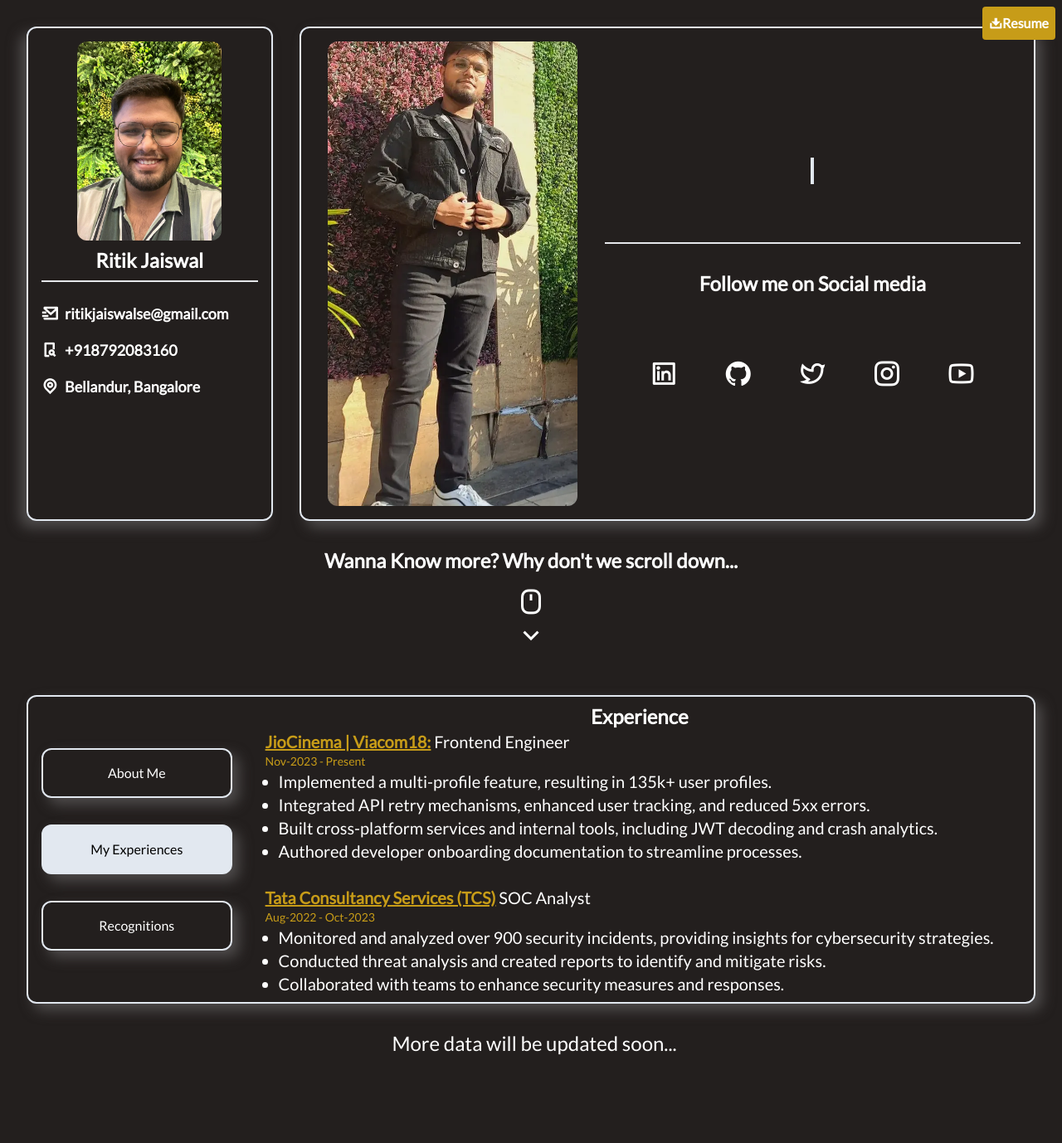
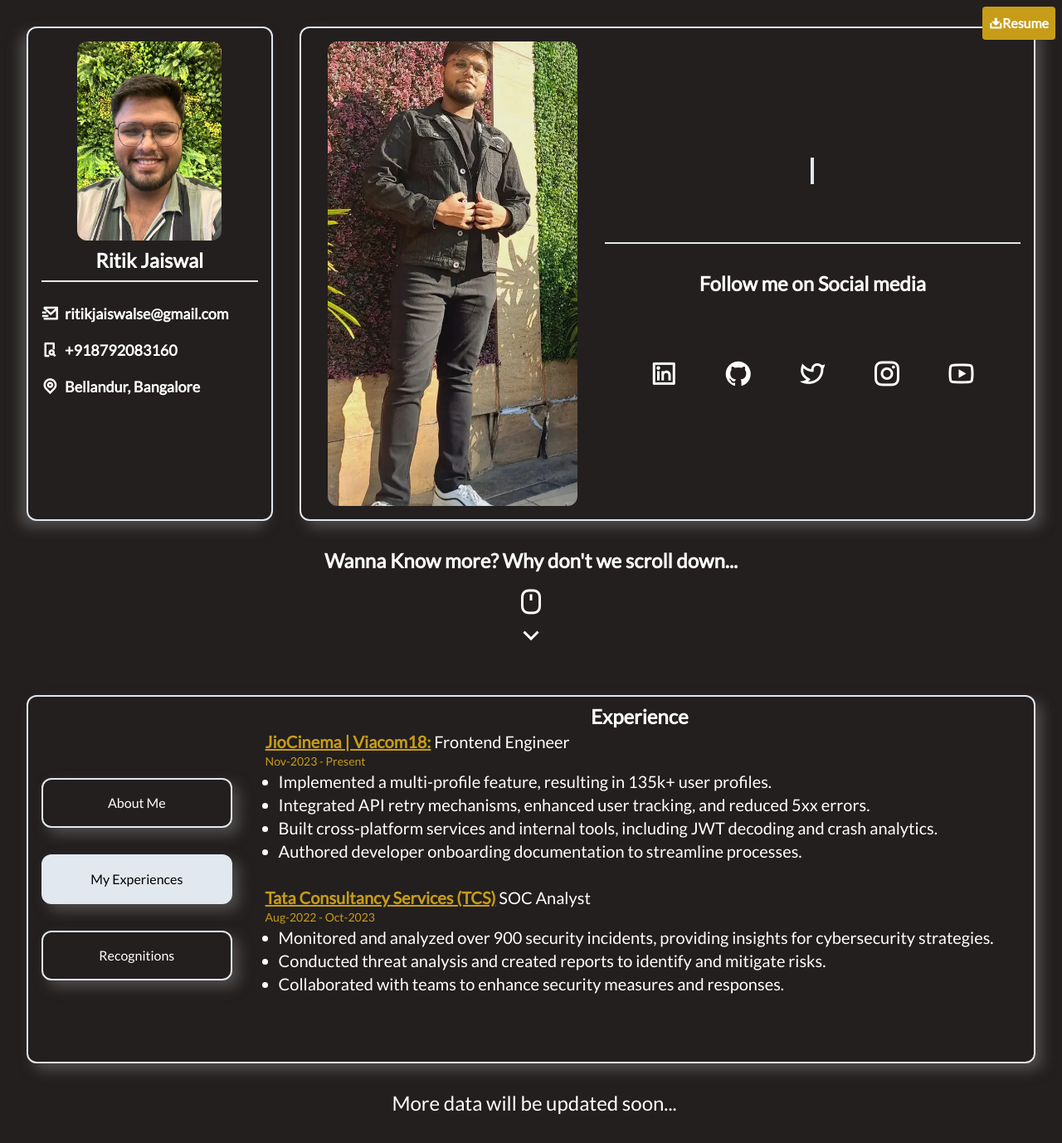
Before and after one commit to RitikJaiswal75/portfolio, a React (Vite) app: page /experience in a window 1280 px wide. Shown: the whole page at 83% size. Before the commit the page ends 1306 px from the top, so only its background shows below. Built offline with nearby package versions, Linux system fonts and the light colour scheme; some icons are missing.

Commit message:
Add min height to about section and preload images, css and fonts (#4)

```diff
--- a/index.html
+++ b/index.html
@@ -8,7 +8,14 @@
   <meta name="author" content="Ritik Jaiswal">
 
   <title>Full stack software developer | Ritik Jaiswal </title>
-  <link href="https://cdn.jsdelivr.net/npm/remixicon@4.3.0/fonts/remixicon.css" rel="stylesheet" />
+  <link rel="preload" href="https://cdn.jsdelivr.net/npm/remixicon@4.3.0/fonts/remixicon.css" as="style"
+    onload="this.rel='stylesheet'">
+  <link rel="preload" href="https://fonts.googleapis.com/css2?family=Lato&display=swap" as="style"
+    onload="this.rel='stylesheet'">
+
+
+  <link rel="preload" href="/images/profile_v1.webp" as="image">
+  <link rel="preload" href="/images/profile_portrait.webp" as="image">
 
   <meta name="description"
     content="Ritik Jaiswal is a full-stack developer with 2+ years in React, TypeScript, backend development, Discord bots, and Mocha testing." />
--- a/src/components/About/index.tsx
+++ b/src/components/About/index.tsx
@@ -8,7 +8,7 @@ function About() {
     return (
         <section id='experience' className="w-full flex flex-col md:flex-row border-2 border-slate-200 rounded-xl px-4 shadow-[.5rem_.5rem_1rem_rgb(79,76,76)] sm:gap-8 my-8">
             <Toggles />
-            <div className="sm:w-4/5 max-h-[80vh] overflow-y-auto">
+            <div className="sm:w-4/5 max-h-[80vh] min-h-[55vh] overflow-y-auto">
                 <Routes>
                     <Route path="/" element={<Navigate to='/experience' />} />
                     <Route path="/about" element={<AboutMe />} />
--- a/src/components/HeroSection/ContactCard.tsx
+++ b/src/components/HeroSection/ContactCard.tsx
@@ -4,7 +4,7 @@ function ContactCard() {
     return (
         <div className="w-full sm:w-1/4 border-2 border-slate-200 rounded-xl px-4 hover:scale-105 transition ease-in-out shadow-[-.5rem_.5rem_1rem_rgb(79,76,76)]">
             <div className="py-2 pt-4">
-                <img src="/images/profile_v1.jpg" className="rounded-xl w-2/3 min-h-[25vh] sm:min-h-[30vh] mx-auto" alt="Ritik Jaiswal" />
+                <img src="/images/profile_v1.webp" className="rounded-xl w-2/3 min-h-[25vh] sm:min-h-[30vh] mx-auto" alt="Ritik Jaiswal" />
                 <h1 className="text-white font-bold my-2 text-center text-2xl">{portfolioData.name}</h1>
                 <div className="w-full border-t-2 my-2"></div>
             </div>
--- a/src/index.css
+++ b/src/index.css
@@ -1,5 +1,3 @@
-@import url('https://fonts.googleapis.com/css2?family=Lato&display=swap');
-
 @tailwind base;
 @tailwind components;
 @tailwind utilities;
```
Also changed, not shown: public/images/profile_v1.webp (added).
